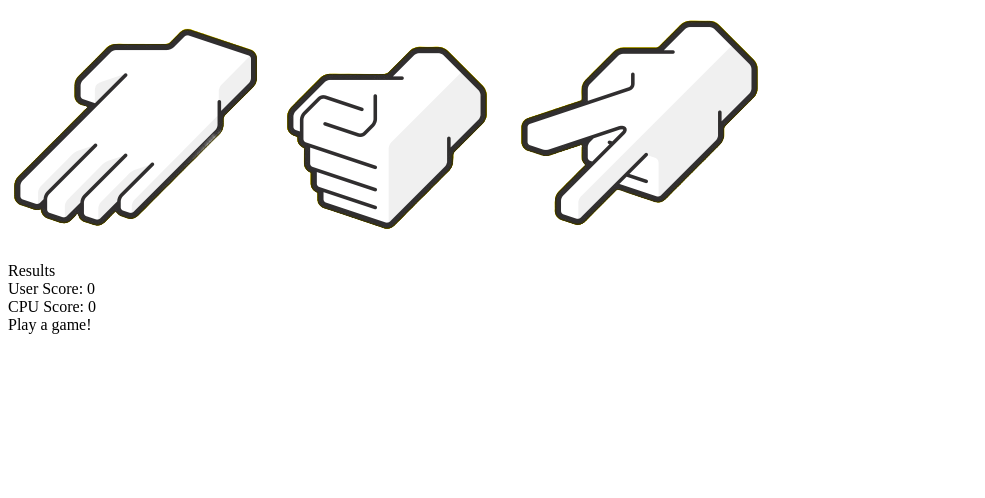
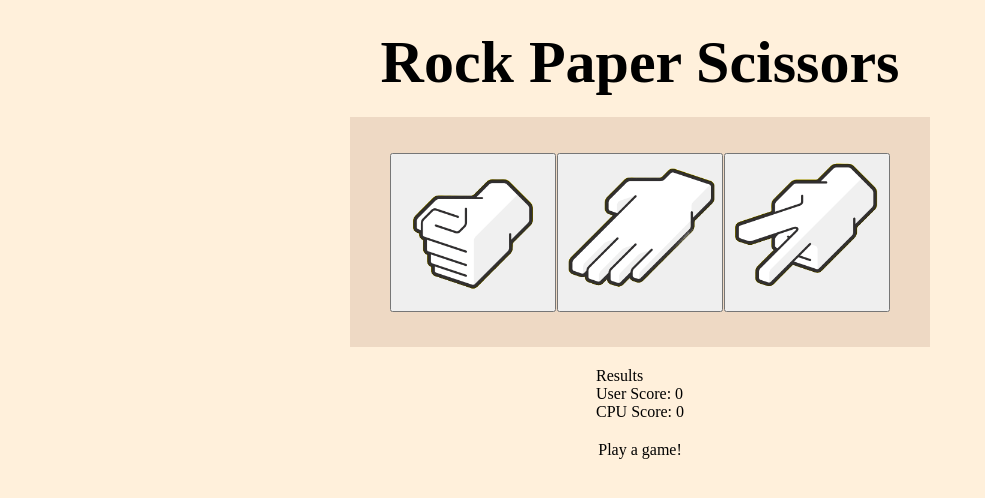
Before and after one commit to Zavista/rock-paper-scissors, a plain HTML site: page index.html in a window 1280 px wide. Shown: the whole page, without its empty margins (0-985 px from the left). Drawn offline with Linux system fonts and the light colour scheme.

Commit message:
Added flex container for buttons

```diff
--- a/index.html
+++ b/index.html
@@ -8,12 +8,21 @@
 
 </head>
 <body>
+    <div id="title">Rock Paper Scissors</div>
+    <div id="image-container">
+        <button id="rock">
+            <img src="images/rock (1).png" alt = "rock"/>
+        </button>
+        <button id="paper">
+            <img src="images/paper (1).png" alt = "paper"/>
+        </button>
 
-    <img id="paper" src="images/paper (1).png" alt = "paper"/>
-    <img id="rock" src="images/rock (1).png" alt = "rock"/>
-    <img id="scissors" src="images/scissors (1).png" alt = "scissors">
+        <button id="scissors">
+            <img src="images/scissors (1).png" alt = "scissors">
+        </button>
+    </div>
     <div id="results-container">
-        <div id="title">Results</div>
+        <div id="header">Results</div>
         <div id="user-score">User Score: 0</div>
         <div id="cpu-score">CPU Score: 0</div>
     </div>
--- a/styles.css
+++ b/styles.css
@@ -0,0 +1,31 @@
+body {
+    background-color: #fff0db;
+    display: flex;
+    flex-direction: column;
+    justify-content: center;
+    align-items: center;
+    padding: 20px;
+    gap: 20px;
+
+}
+
+#title{
+    font-size: 60px;
+    font-weight: 700;
+
+}
+
+#image-container{
+    padding: 40px;
+    background-color: #eed9c4;
+    width: 500px;
+    height: 150px;
+    display:flex;
+    justify-content: space-between;
+    align-items: center;
+}
+
+img {
+    height: 150px;
+    width: 150px;
+}
```
